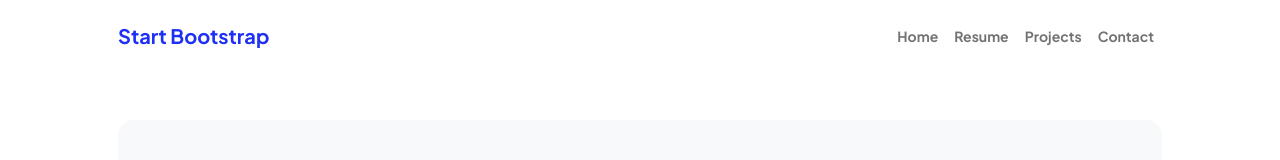
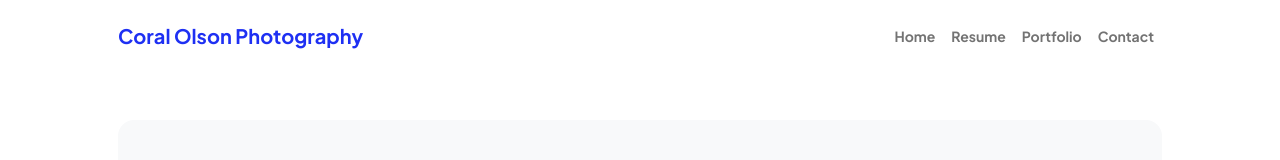
Before and after one commit to JarrettNobles/JarrettNobles.github.io, a plain HTML site: page contact.html in a window 1280 px wide. Shown: the top 160 px of the page. Drawn offline with nearby package versions, Linux system fonts and the light colour scheme.

Commit message:
Slight changes

```diff
--- a/contact.html
+++ b/contact.html
@@ -5,7 +5,7 @@
         <meta name="viewport" content="width=device-width, initial-scale=1, shrink-to-fit=no" />
         <meta name="description" content />
         <meta name="author" content />
-        <title>Modern Business - Start Bootstrap Template</title>
+        <title>Coral Olson Photography</title>
         <!-- Favicon-->
         <link rel="icon" type="image/x-icon" href="assets/favicon.ico" />
         <!-- Custom Google font-->
@@ -22,13 +22,13 @@
             <!-- Navigation-->
             <nav class="navbar navbar-expand-lg navbar-light bg-white py-3">
                 <div class="container px-5">
-                    <a class="navbar-brand" href="index.html"><span class="fw-bolder text-primary">Start Bootstrap</span></a>
+                    <a class="navbar-brand" href="index.html"><span class="fw-bolder text-primary">Coral Olson Photography</span></a>
                     <button class="navbar-toggler" type="button" data-bs-toggle="collapse" data-bs-target="#navbarSupportedContent" aria-controls="navbarSupportedContent" aria-expanded="false" aria-label="Toggle navigation"><span class="navbar-toggler-icon"></span></button>
                     <div class="collapse navbar-collapse" id="navbarSupportedContent">
                         <ul class="navbar-nav ms-auto mb-2 mb-lg-0 small fw-bolder">
                             <li class="nav-item"><a class="nav-link" href="index.html">Home</a></li>
                             <li class="nav-item"><a class="nav-link" href="resume.html">Resume</a></li>
-                            <li class="nav-item"><a class="nav-link" href="projects.html">Projects</a></li>
+                            <li class="nav-item"><a class="nav-link" href="projects.html">Portfolio</a></li>
                             <li class="nav-item"><a class="nav-link" href="contact.html">Contact</a></li>
                         </ul>
                     </div>
```
Also changed, not shown: index.html (+2 -2 lines), projects.html (+3 -3 lines), resume.html (+2 -2 lines).
